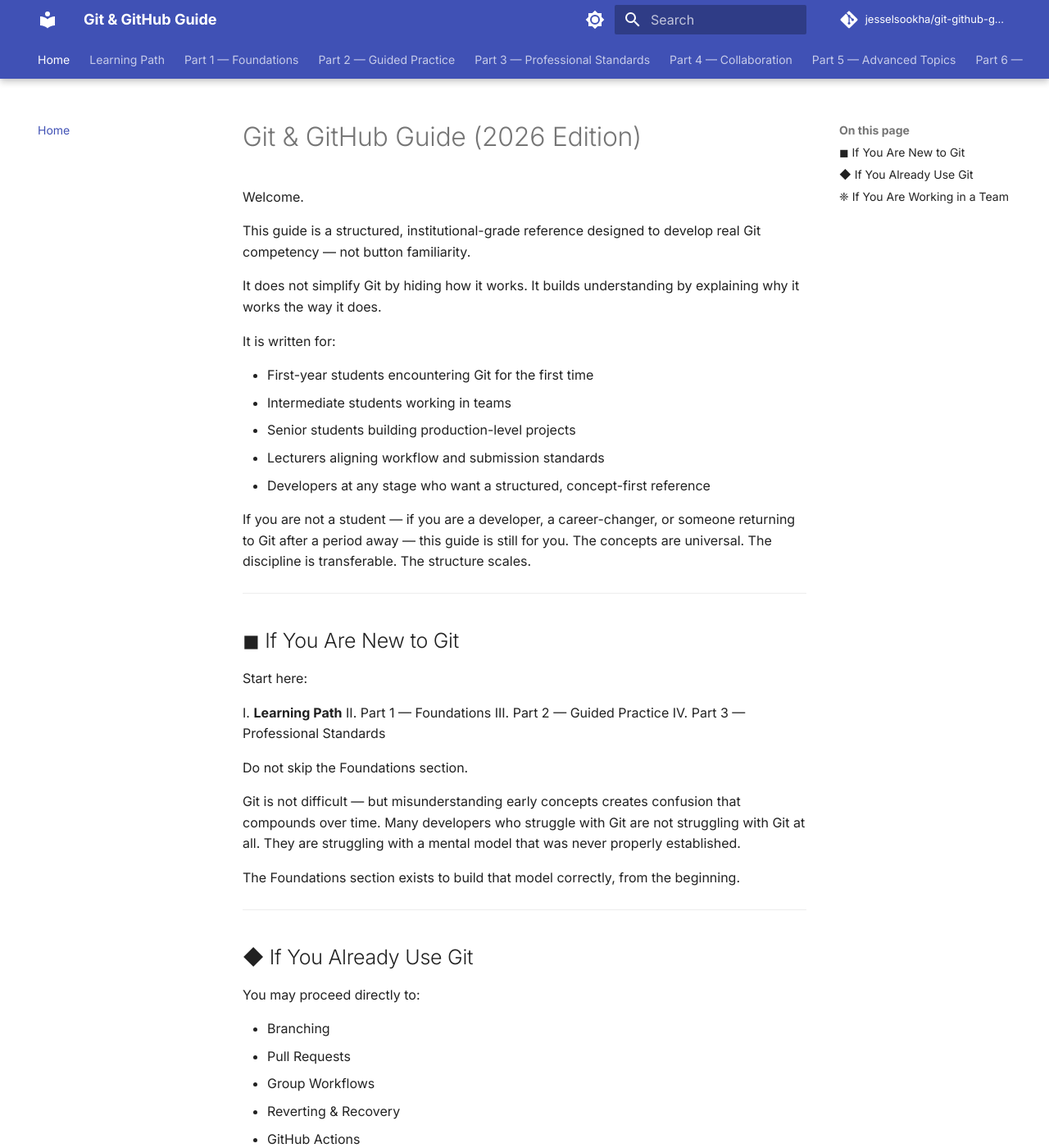
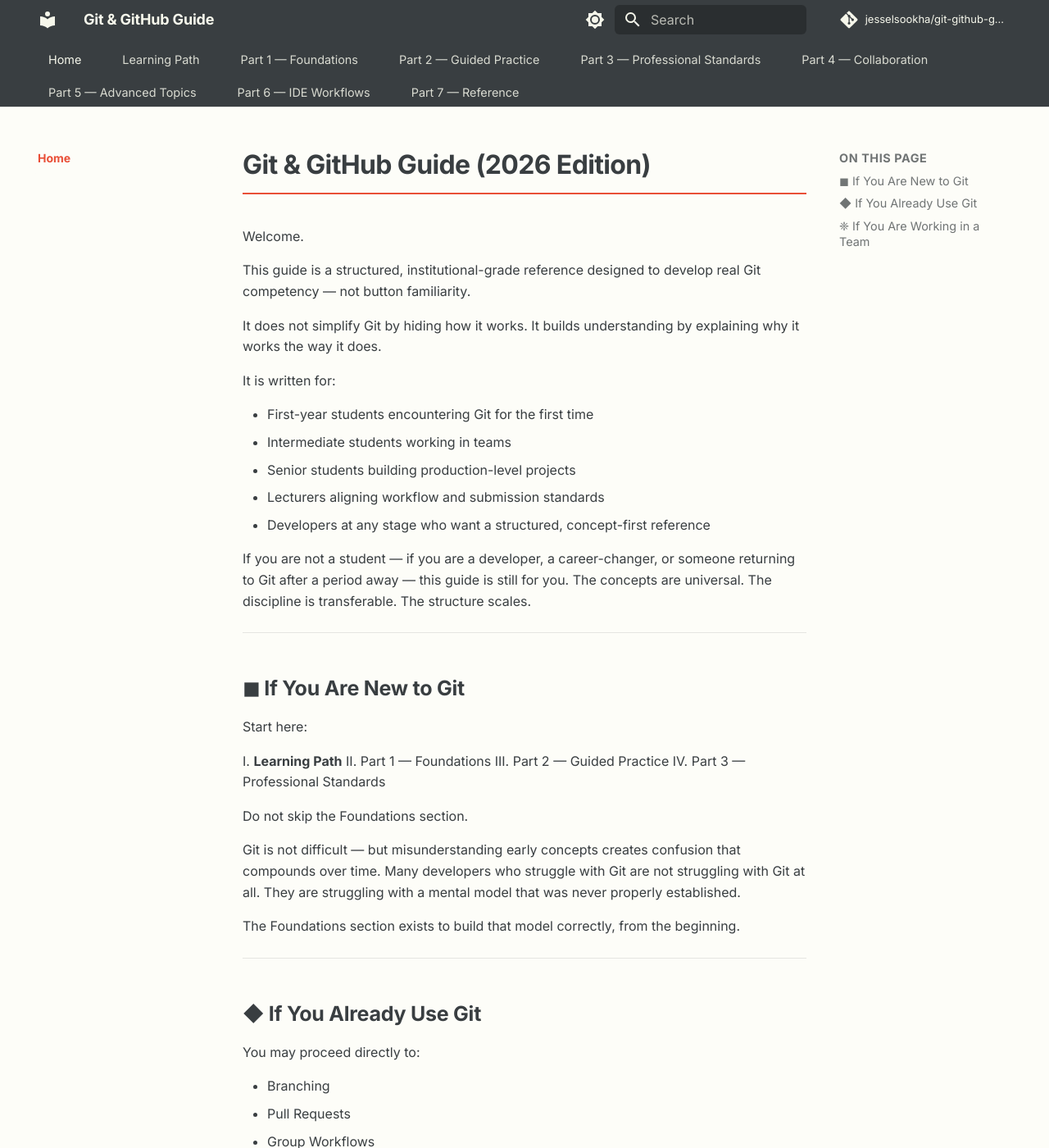
Before and after one commit to jesselsookha/git-github-guide, an MkDocs documentation site: the page built from docs/index.md, in a window 1280 px wide and 1400 px high. Shown: the whole window at 82% size. Built offline with MkDocs 1.6.1 and Material for MkDocs 9.7.7, drawn with Linux system fonts in a browser that asks for light colours; comment, search, counter and statistics services are not loaded.

Commit message:
style: apply terracotta/ivory/gunmetal theme with navigation overflow fix

```diff
--- /dev/null
+++ b/docs/assets/extra.css
@@ -0,0 +1,374 @@
+/*
+ * Git & GitHub Guide — Custom Theme
+ * Palette: Ivory · Fiery Terracotta · Gunmetal
+ * --ivory:            #f6f7eb
+ * --fiery-terracotta: #e94f37
+ * --gunmetal:         #393e41
+ * Supporting tones derived from palette:
+ * --warm-white:       #fdfdf8  (near-white with warmth, page surface)
+ * --terracotta-deep:  #c03a25  (darkened terracotta for hover states)
+ * --gunmetal-mid:     #5a6063  (mid-tone for secondary text, borders)
+ * --gunmetal-light:   #e8e9e7  (very light gunmetal for dividers)
+ */
+
+/* ============================================================
+   GOOGLE FONTS — Supplemental import
+   Inter and JetBrains Mono are loaded via mkdocs.yml.
+   We add nothing extra here — the pairing is already strong.
+   ============================================================ */
+
+/* ============================================================
+   CSS CUSTOM PROPERTIES — LIGHT MODE
+   ============================================================ */
+[data-md-color-scheme="default"] {
+
+  /* Brand palette */
+  --md-primary-fg-color:              #393e41;   /* gunmetal — header bg */
+  --md-primary-fg-color--light:       #5a6063;
+  --md-primary-fg-color--dark:        #2a2e30;
+  --md-primary-bg-color:              #f6f7eb;   /* ivory — text on header */
+  --md-primary-bg-color--light:       rgba(246, 247, 235, 0.7);
+
+  --md-accent-fg-color:               #e94f37;   /* terracotta — links, active */
+  --md-accent-fg-color--transparent:  rgba(233, 79, 55, 0.1);
+  --md-accent-bg-color:               #f6f7eb;
+  --md-accent-bg-color--light:        rgba(246, 247, 235, 0.7);
+
+  /* Page surface */
+  --md-default-bg-color:              #fdfdf8;   /* warm near-white */
+  --md-default-bg-color--light:       rgba(253, 253, 248, 0.7);
+  --md-default-bg-color--lighter:     rgba(253, 253, 248, 0.3);
+  --md-default-bg-color--lightest:    rgba(253, 253, 248, 0.12);
+
+  /* Body text */
+  --md-default-fg-color:              #393e41;   /* gunmetal */
+  --md-default-fg-color--light:       rgba(57, 62, 65, 0.72);
+  --md-default-fg-color--lighter:     rgba(57, 62, 65, 0.44);
+  --md-default-fg-color--lightest:    rgba(57, 62, 65, 0.12);
+
+  /* Code blocks */
+  --md-code-bg-color:                 #f0f1e6;   /* slightly deeper ivory */
+  --md-code-fg-color:                 #2a2e30;
+
+  /* Typeset — headings pick up accent on hover */
+  --md-typeset-a-color:               #e94f37;
+
+  /* Admonition accent */
+  --md-admonition-bg-color:           #f6f7eb;
+}
+
+/* ============================================================
+   CSS CUSTOM PROPERTIES — DARK MODE
+   ============================================================ */
+[data-md-color-scheme="slate"] {
+
+  /* In dark mode: gunmetal becomes the surface, ivory becomes text */
+  --md-primary-fg-color:              #e94f37;   /* terracotta header accent */
+  --md-primary-fg-color--light:       #ed7060;
+  --md-primary-fg-color--dark:        #c03a25;
+  --md-primary-bg-color:              #f6f7eb;
+  --md-primary-bg-color--light:       rgba(246, 247, 235, 0.7);
+
+  --md-accent-fg-color:               #e94f37;
+  --md-accent-fg-color--transparent:  rgba(233, 79, 55, 0.15);
+
+  /* Dark surface — gunmetal tones */
+  --md-default-bg-color:              #2a2e30;
+  --md-default-bg-color--light:       rgba(42, 46, 48, 0.7);
+  --md-default-bg-color--lighter:     rgba(42, 46, 48, 0.3);
+  --md-default-bg-color--lightest:    rgba(42, 46, 48, 0.12);
+
+  /* Light text on dark */
+  --md-default-fg-color:              #f0f1e6;
+  --md-default-fg-color--light:       rgba(240, 241, 230, 0.72);
+  --md-default-fg-color--lighter:     rgba(240, 241, 230, 0.44);
+  --md-default-fg-color--lightest:    rgba(240, 241, 230, 0.12);
+
+  /* Code blocks */
+  --md-code-bg-color:                 #393e41;
+  --md-code-fg-color:                 #f0f1e6;
+
+  --md-typeset-a-color:               #e94f37;
+}
+
+/* ============================================================
+   HEADER — refine the top bar
+   ============================================================ */
+.md-header {
+  box-shadow: 0 1px 0 0 rgba(57, 62, 65, 0.15);
+}
+
+/* Site name — slightly refined weight */
+.md-header__title {
+  font-weight: 600;
+  letter-spacing: -0.01em;
+}
+
+/* ============================================================
+   NAVIGATION TABS — THE OVERFLOW FIX
+   ============================================================
+   The root cause: Material renders all top-level nav items as
+   horizontal tabs in a single flex row. With 9 items at full
+   label length the row overflows at typical desktop widths.
+
+   Fix strategy:
+   1. Allow the tab strip to wrap onto two lines when needed
+      (cleaner than truncation or hiding).
+   2. Reduce tab font size slightly so labels compress gracefully.
+   3. Reduce horizontal padding on each tab to recover space.
+   4. On very wide screens (1600px+) the single-line layout
+      naturally fits — the wrap only activates when needed.
+
+   If you prefer labels to abbreviate via CSS, see the
+   commented alternative below.
+   ============================================================ */
+.md-tabs__list {
+  flex-wrap: wrap;        /* allow tabs to flow onto a second line */
+  height: auto;           /* remove the fixed 48px height constraint */
+  padding-bottom: 2px;
+}
+
+.md-tabs__item {
+  height: 40px;
+}
+
+.md-tabs__link {
+  font-size: 0.72rem;     /* down from 0.8rem — recovers ~10% width */
+  padding: 0 0.65rem;     /* tighter horizontal padding */
+  opacity: 0.85;
+  transition: opacity 200ms ease;
+}
+
+.md-tabs__link:hover,
+.md-tabs__link--active {
+  opacity: 1;
+}
+
+/* Active tab — terracotta underline indicator */
+.md-tabs__link--active {
+  border-bottom: 2px solid #e94f37;
+}
+
+/* ============================================================
+   SIDEBAR NAVIGATION — section titles and links
+   ============================================================ */
+
+/* Section titles in sidebar */
+.md-nav__title {
+  font-weight: 600;
+  font-size: 0.72rem;
+  letter-spacing: 0.04em;
+  text-transform: uppercase;
+  color: var(--md-default-fg-color--light);
+}
+
+/* Active nav link — terracotta left border */
+.md-nav__link--active,
+.md-nav__link:is(:focus, :hover) {
+  color: #e94f37;
+}
+
+.md-nav__item--active > .md-nav__link {
+  color: #e94f37;
+  font-weight: 600;
+}
+
+/* ============================================================
+   CONTENT TYPOGRAPHY
+   ============================================================ */
+
+/* Page title */
+.md-typeset h1 {
+  font-weight: 700;
+  letter-spacing: -0.02em;
+  color: #393e41;
+  border-bottom: 2px solid #e94f37;
+  padding-bottom: 0.4em;
+  margin-bottom: 1.2em;
+}
+
+[data-md-color-scheme="slate"] .md-typeset h1 {
+  color: #f0f1e6;
+}
+
+/* H2 — section anchors */
+.md-typeset h2 {
+  font-weight: 600;
+  letter-spacing: -0.01em;
+  color: #393e41;
+  margin-top: 2em;
+}
+
+[data-md-color-scheme="slate"] .md-typeset h2 {
+  color: #f0f1e6;
+}
+
+/* H3 */
+.md-typeset h3 {
+  font-weight: 600;
+  color: #5a6063;
+}
+
+[data-md-color-scheme="slate"] .md-typeset h3 {
+  color: #c8c9c4;
+}
+
+/* Links */
+.md-typeset a {
+  color: #e94f37;
+  text-decoration: none;
+  border-bottom: 1px solid rgba(233, 79, 55, 0.3);
+  transition: border-color 150ms ease, color 150ms ease;
+}
+
+.md-typeset a:hover {
+  color: #c03a25;
+  border-bottom-color: #c03a25;
+}
+
+/* ============================================================
+   CODE — inline and blocks
+   ============================================================ */
+.md-typeset code {
+  font-size: 0.85em;
+  border-radius: 3px;
+  padding: 0.1em 0.35em;
+}
+
+/* Code block header bar */
+.md-typeset pre > code {
+  border-radius: 6px;
+}
+
+/* ============================================================
+   TABLES
+   ============================================================ */
+.md-typeset table:not([class]) {
+  border-radius: 6px;
+  overflow: hidden;
+  box-shadow: 0 1px 3px rgba(57, 62, 65, 0.08);
+}
+
+.md-typeset table:not([class]) th {
+  background-color: #393e41;
+  color: #f6f7eb;
+  font-size: 0.75rem;
+  letter-spacing: 0.04em;
+  text-transform: uppercase;
+}
+
+[data-md-color-scheme="slate"] .md-typeset table:not([class]) th {
+  background-color: #e94f37;
+  color: #f6f7eb;
+}
+
+.md-typeset table:not([class]) tr:nth-child(even) {
+  background-color: rgba(246, 247, 235, 0.6);
+}
+
+[data-md-color-scheme="slate"] .md-typeset table:not([class]) tr:nth-child(even) {
+  background-color: rgba(57, 62, 65, 0.4);
+}
+
+/* ============================================================
+   SEARCH
+   ============================================================ */
+.md-search__form {
+  border-radius: 6px;
+}
+
+.md-search-result__title {
+  color: #e94f37;
+}
+
+/* ============================================================
+   FOOTER
+   ============================================================ */
+.md-footer {
+  background-color: #393e41;
+  color: #f6f7eb;
+}
+
+.md-footer-meta {
+  background-color: #2a2e30;
+}
+
+.md-footer__link {
+  color: rgba(246, 247, 235, 0.7);
+  transition: color 150ms ease;
+}
+
+.md-footer__link:hover {
+  color: #e94f37;
+}
+
+/* ============================================================
+   TABLE OF CONTENTS (right sidebar)
+   ============================================================ */
+.md-nav--secondary .md-nav__link--active {
+  color: #e94f37;
+  font-weight: 600;
+}
+
+.md-nav--secondary .md-nav__link {
+  color: var(--md-default-fg-color--light);
+  font-size: 0.72rem;
+}
+
+.md-nav--secondary .md-nav__link:hover {
+  color: #e94f37;
+}
+
+/* ============================================================
+   ADMONITIONS — rethemed to palette
+   ============================================================ */
+.md-typeset .admonition,
+.md-typeset details {
+  border-left-color: #e94f37;
+  border-radius: 0 6px 6px 0;
+}
+
+.md-typeset .admonition-title,
+.md-typeset summary {
+  background-color: rgba(233, 79, 55, 0.08);
+}
+
+/* ============================================================
+   COPY BUTTON — code blocks
+   ============================================================ */
+.md-clipboard {
+  color: rgba(57, 62, 65, 0.4);
+}
+
+.md-clipboard:hover {
+  color: #e94f37;
+}
+
+[data-md-color-scheme="slate"] .md-clipboard {
+  color: rgba(240, 241, 230, 0.4);
+}
+
+[data-md-color-scheme="slate"] .md-clipboard:hover {
+  color: #e94f37;
+}
+
+/* ============================================================
+   SCROLLBAR — subtle, on-brand (Webkit)
+   ============================================================ */
+::-webkit-scrollbar {
+  width: 6px;
+  height: 6px;
+}
+
+::-webkit-scrollbar-track {
+  background: transparent;
+}
+
+::-webkit-scrollbar-thumb {
+  background: rgba(57, 62, 65, 0.25);
+  border-radius: 3px;
+}
+
+::-webkit-scrollbar-thumb:hover {
+  background: #e94f37;
+}
--- a/mkdocs.yml
+++ b/mkdocs.yml
@@ -5,28 +5,31 @@
 
 repo_name: jesselsookha/git-github-guide
 repo_url: https://github.com/jesselsookha/git-github-guide
-
 edit_uri: ""
 
 copyright: "© 2026 Jessel Sookha. All rights reserved."
 
-# Tells MkDocs that your content root is the docs/ folder.
-# Nav paths below are then relative to docs/ —
-# so docs/01-01-welcome.md means docs/docs/01-01-welcome.md on disk.
+# MkDocs content root — all nav paths are relative to this folder
 docs_dir: docs
+
+# Custom CSS — place extra.css in docs/assets/extra.css
+extra_css:
+  - assets/extra.css
 
 theme:
   name: material
   palette:
+    # Light mode — ivory surface, gunmetal header
     - scheme: default
-      primary: indigo
-      accent: indigo
+      primary: custom
+      accent: custom
       toggle:
         icon: material/brightness-7
         name: Switch to dark mode
+    # Dark mode — deep gunmetal surface, terracotta accents
     - scheme: slate
-      primary: indigo
-      accent: indigo
+      primary: custom
+      accent: custom
       toggle:
         icon: material/brightness-4
         name: Switch to light mode
```
